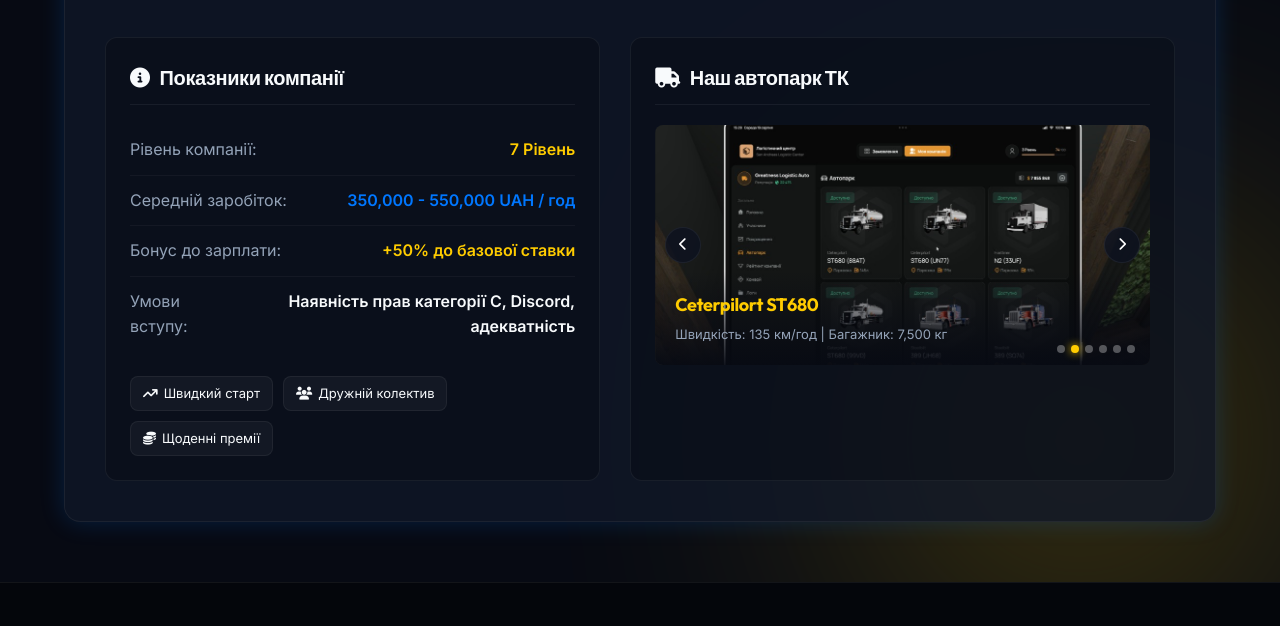
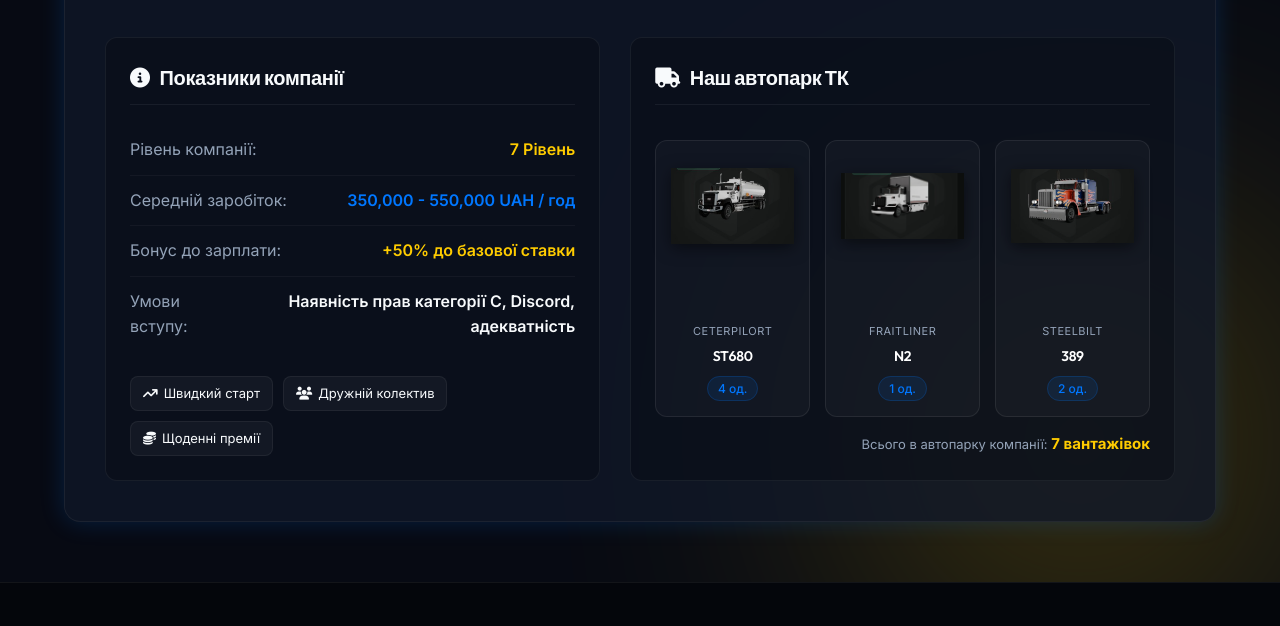
Before and after one commit to Zavseg/greatness, a plain HTML site: page index.html in a window 1280 px wide. Shown: the part 895-1521 px from the top of the page. Drawn offline with Linux system fonts and the light colour scheme.

Commit message:
Replace home fleet slider with static 3-truck clean card grid showing counts totalling 7 trucks

```diff
--- a/app.js
+++ b/app.js
@@ -81,6 +81,7 @@ document.addEventListener('DOMContentLoaded', () => {
     let currentSlide = 0;
     let slideInterval;
 
+    if (slides.length > 0 && dotsContainer) {
         // Generate dots dynamically based on slides count
         dotsContainer.innerHTML = '';
         slides.forEach((_, idx) => {
@@ -95,7 +96,9 @@ document.addEventListener('DOMContentLoaded', () => {
 
         function updateSlider() {
             const slider = document.getElementById('fleet-slider');
+            if (slider) {
                 slider.style.transform = `translateX(-${currentSlide * 100}%)`;
+            }
 
             // Update dots active class
             dots.forEach((dot, idx) => {
@@ -144,7 +147,6 @@ document.addEventListener('DOMContentLoaded', () => {
         }
 
         // Start auto slider
-    if (slides.length > 0) {
         startTimer();
     }
 
--- a/index.html
+++ b/index.html
@@ -127,63 +127,48 @@
                         </div>
                     </div>
 
-                    <!-- Column 2: Fleet Slider -->
-                    <div class="tc-card tc-fleet">
+                    <!-- Column 2: Fleet -->
+                    <div class="tc-card tc-fleet" style="display: flex; flex-direction: column; justify-content: space-between;">
                         <h3><i class="fa-solid fa-truck"></i> Наш автопарк ТК</h3>
-                        <div class="slider-container">
-                            <div class="fleet-slider" id="fleet-slider">
-                                <div class="slide active">
-                                    <img src="assets/fleet_tk.jpg" alt="Ceterpilort ST680" class="slide-img" style="object-position: 15% 33%;">
-                                    <div class="slide-info">
-                                        <h4>Ceterpilort ST680</h4>
-                                        <p>Швидкість: 135 км/год | Багажник: 7,500 кг</p>
-                                    </div>
+                        <div class="home-fleet-grid" style="display: grid; grid-template-columns: repeat(3, 1fr); gap: 15px; margin-top: 15px; flex-grow: 1;">
+                            <!-- Card 1 -->
+                            <div class="home-car-card" style="background: rgba(255, 255, 255, 0.03); border: 1px solid rgba(255, 255, 255, 0.08); border-radius: 12px; padding: 15px; display: flex; flex-direction: column; align-items: center; text-align: center; justify-content: space-between; height: 100%;">
+                                <div style="height: 100px; display: flex; align-items: center; justify-content: center; margin-bottom: 12px; width: 100%;">
+                                    <img src="assets/truck_st680_clean.png" alt="Ceterpilort ST680" style="max-height: 100%; max-width: 100%; object-fit: contain; filter: drop-shadow(0 4px 8px rgba(0,0,0,0.5));">
                                 </div>
-                                <div class="slide">
-                                    <img src="assets/fleet_tk.jpg" alt="Ceterpilort ST680" class="slide-img" style="object-position: 50% 33%;">
-                                    <div class="slide-info">
-                                        <h4>Ceterpilort ST680</h4>
-                                        <p>Швидкість: 135 км/год | Багажник: 7,500 кг</p>
-                                    </div>
-                                </div>
-                                <div class="slide">
-                                    <img src="assets/fleet_tk.jpg" alt="Fraitliner N2" class="slide-img" style="object-position: 83% 33%;">
-                                    <div class="slide-info">
-                                        <h4>Fraitliner N2</h4>
-                                        <p>Швидкість: 145 км/год | Багажник: 3,500 кг</p>
-                                    </div>
-                                </div>
-                                <div class="slide">
-                                    <img src="assets/fleet_tk.jpg" alt="Ceterpilort ST680" class="slide-img" style="object-position: 15% 70%;">
-                                    <div class="slide-info">
-                                        <h4>Ceterpilort ST680</h4>
-                                        <p>Швидкість: 135 км/год | Багажник: 7,500 кг</p>
-                                    </div>
-                                </div>
-                                <div class="slide">
-                                    <img src="assets/fleet_tk.jpg" alt="Steelbilt 389" class="slide-img" style="object-position: 50% 70%;">
-                                    <div class="slide-info">
-                                        <h4>Steelbilt 389</h4>
-                                        <p>Швидкість: 140 км/год | Багажник: 8,000 кг</p>
-                                    </div>
-                                </div>
-                                <div class="slide">
-                                    <img src="assets/fleet_tk.jpg" alt="Steelbilt 389" class="slide-img" style="object-position: 83% 70%;">
-                                    <div class="slide-info">
-                                        <h4>Steelbilt 389</h4>
-                                        <p>Швидкість: 140 км/год | Багажник: 8,000 кг</p>
-                                    </div>
+                                <div>
+                                    <p style="font-size: 11px; color: var(--text-secondary); text-transform: uppercase; letter-spacing: 0.5px; margin: 0 0 4px 0;">Ceterpilort</p>
+                                    <h4 style="font-size: 14px; font-weight: 600; margin: 0 0 8px 0; color: #fff;">ST680</h4>
+                                    <span style="font-size: 12px; font-weight: 500; padding: 4px 10px; border-radius: 20px; background: rgba(0, 119, 255, 0.1); border: 1px solid rgba(0, 119, 255, 0.2); color: var(--accent-blue);">4 од.</span>
                                 </div>
                             </div>
-                            <div class="slider-controls">
-                                <button class="slider-btn prev" id="slider-prev"><i class="fa-solid fa-chevron-left"></i></button>
-                                <button class="slider-btn next" id="slider-next"><i class="fa-solid fa-chevron-right"></i></button>
+
+                            <!-- Card 2 -->
+                            <div class="home-car-card" style="background: rgba(255, 255, 255, 0.03); border: 1px solid rgba(255, 255, 255, 0.08); border-radius: 12px; padding: 15px; display: flex; flex-direction: column; align-items: center; text-align: center; justify-content: space-between; height: 100%;">
+                                <div style="height: 100px; display: flex; align-items: center; justify-content: center; margin-bottom: 12px; width: 100%;">
+                                    <img src="assets/truck_n2_clean.png" alt="Fraitliner N2" style="max-height: 100%; max-width: 100%; object-fit: contain; filter: drop-shadow(0 4px 8px rgba(0,0,0,0.5));">
+                                </div>
+                                <div>
+                                    <p style="font-size: 11px; color: var(--text-secondary); text-transform: uppercase; letter-spacing: 0.5px; margin: 0 0 4px 0;">Fraitliner</p>
+                                    <h4 style="font-size: 14px; font-weight: 600; margin: 0 0 8px 0; color: #fff;">N2</h4>
+                                    <span style="font-size: 12px; font-weight: 500; padding: 4px 10px; border-radius: 20px; background: rgba(0, 119, 255, 0.1); border: 1px solid rgba(0, 119, 255, 0.2); color: var(--accent-blue);">1 од.</span>
+                                </div>
                             </div>
-                            <div class="slider-dots" id="slider-dots">
-                                <span class="dot active"></span>
-                                <span class="dot"></span>
-                                <span class="dot"></span>
+
+                            <!-- Card 3 -->
+                            <div class="home-car-card" style="background: rgba(255, 255, 255, 0.03); border: 1px solid rgba(255, 255, 255, 0.08); border-radius: 12px; padding: 15px; display: flex; flex-direction: column; align-items: center; text-align: center; justify-content: space-between; height: 100%;">
+                                <div style="height: 100px; display: flex; align-items: center; justify-content: center; margin-bottom: 12px; width: 100%;">
+                                    <img src="assets/truck_389_clean.png" alt="Steelbilt 389" style="max-height: 100%; max-width: 100%; object-fit: contain; filter: drop-shadow(0 4px 8px rgba(0,0,0,0.5));">
+                                </div>
+                                <div>
+                                    <p style="font-size: 11px; color: var(--text-secondary); text-transform: uppercase; letter-spacing: 0.5px; margin: 0 0 4px 0;">Steelbilt</p>
+                                    <h4 style="font-size: 14px; font-weight: 600; margin: 0 0 8px 0; color: #fff;">389</h4>
+                                    <span style="font-size: 12px; font-weight: 500; padding: 4px 10px; border-radius: 20px; background: rgba(0, 119, 255, 0.1); border: 1px solid rgba(0, 119, 255, 0.2); color: var(--accent-blue);">2 од.</span>
+                                </div>
                             </div>
+                        </div>
+                        <div style="margin-top: 15px; text-align: right; font-size: 13px; color: var(--text-secondary);">
+                            Всього в автопарку компанії: <strong style="color: var(--accent-yellow); font-size: 15px;">7 вантажівок</strong>
                         </div>
                     </div>
                 </div>
--- a/style.css
+++ b/style.css
@@ -1791,3 +1791,21 @@ a {
         text-align: center;
     }
 }
+
+/* Home Page Fleet Cards styling */
+.home-car-card {
+    transition: transform 0.3s cubic-bezier(0.4, 0, 0.2, 1), border-color 0.3s ease, background-color 0.3s ease, box-shadow 0.3s ease;
+}
+
+.home-car-card:hover {
+    transform: translateY(-5px);
+    border-color: var(--accent-blue) !important;
+    background: rgba(255, 255, 255, 0.06) !important;
+    box-shadow: 0 10px 25px rgba(0, 119, 255, 0.15);
+}
+
+@media (max-width: 768px) {
+    .home-fleet-grid {
+        grid-template-columns: 1fr !important;
+    }
+}
```
Also changed, not shown: PATCHNOTES.md (+5 -5 lines), assets/truck_389.png (added), assets/truck_389_clean.png (added), assets/truck_n2.png (added), assets/truck_n2_clean.png (added), assets/truck_st680.png (added), assets/truck_st680_clean.png (added). Lines whose indentation alone changed are shown as unchanged.
